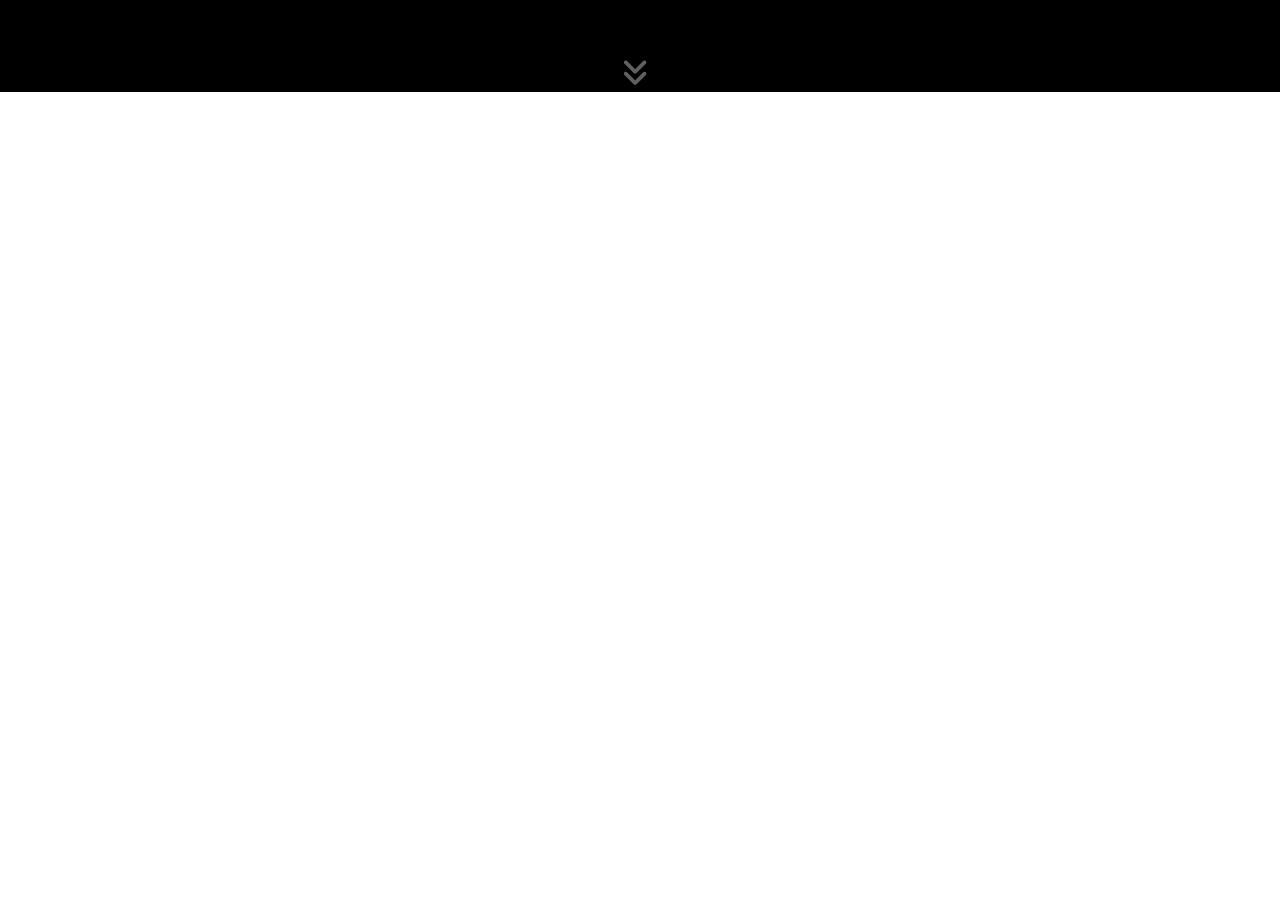
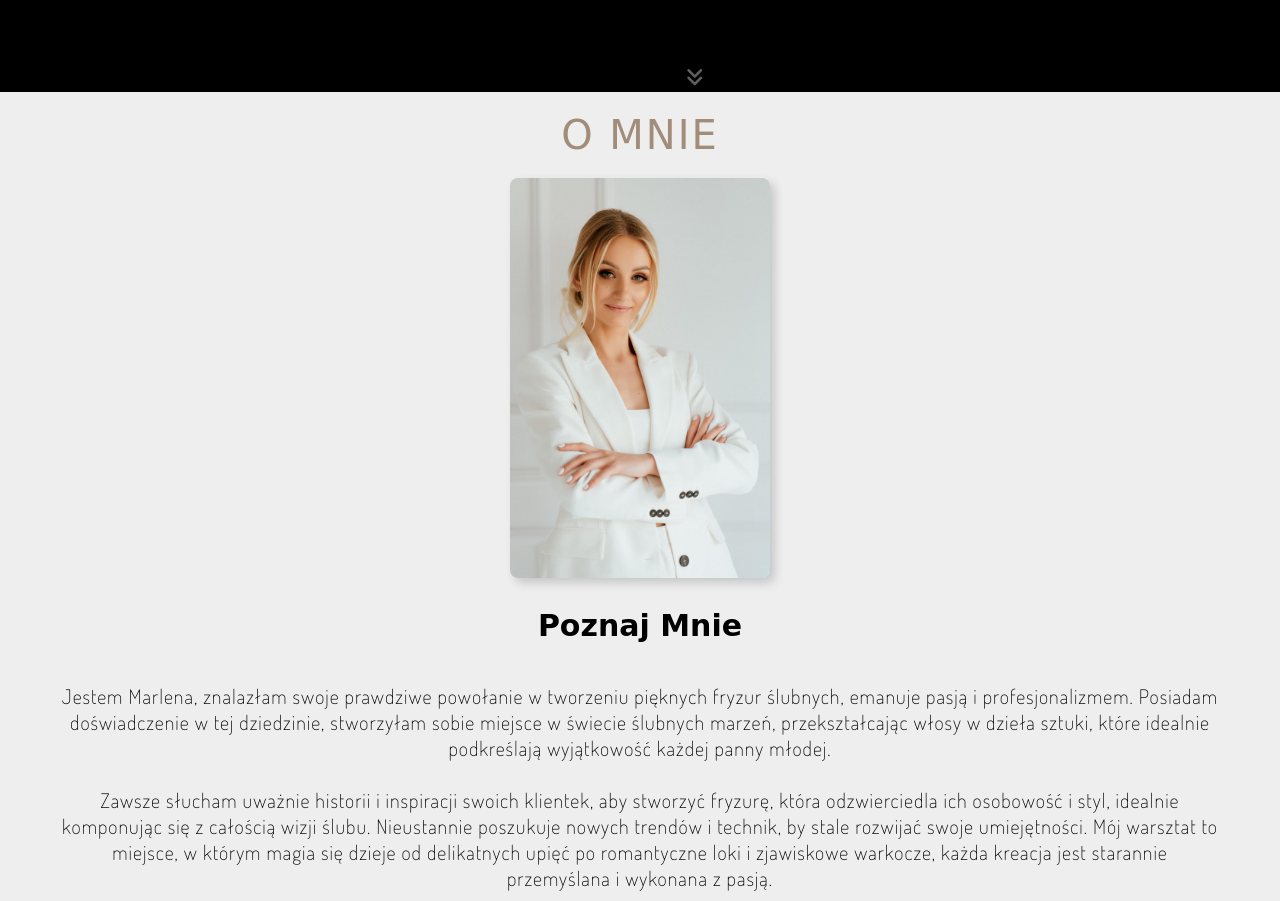
Before and after one commit to SebastianBurakowski/HairAndMakeup, a website: page index.html in a window 1280 px wide. Shown: the part 708-1609 px from the top of the page. Before the commit the page ends 800 px from the top, so only its background shows below. Drawn offline with Linux system fonts and the light colour scheme; a web font is replaced by a local one.

Commit message:
added about section and styles

```diff
--- a/index.html
+++ b/index.html
@@ -42,13 +42,44 @@
 
     <header class="header section-header section">
         <h1 class="header__heading header__tittle">Marlena Burakowska</h1>
-            <p class="header__text">Fryzury Ślubne</p>
+        <h1 class="header__text">Fryzury Ślubne</h1>
         <div class="offer-btn">
             <a href="#offers" class="header__btn btn-special-animation">Poznaj ofertę</a>
         </div>
         <i class="fa-solid fa-angles-down fa-beat-fade header__arrow"></i>
         <video class="header__video" src="../dist/video/header.mp4" loop autoplay muted></video>
     </header>
+
+    <main class="main">
+        <section id="about" class="about">
+            <div class="wrapper">
+                <h2 class="section-heading about__title">O mnie</h2>
+                <div class="about__info">
+                        <img class="about__img" src="../dist/img/about.jpg" alt="zdjęcie Marleny Burakowska z sesji w białej marynarce"
+                           >
+                    <div class="about__box">
+                        <h2 class="about__heading">Poznaj Mnie</h2>
+                        <p class="about__text">
+                            Jestem Marlena, znalazłam swoje prawdziwe powołanie w tworzeniu pięknych fryzur ślubnych,
+                            emanuje pasją i
+                            profesjonalizmem. Posiadam doświadczenie w tej dziedzinie, stworzyłam sobie miejsce w
+                            świecie ślubnych marzeń,
+                            przekształcając włosy w dzieła sztuki, które idealnie podkreślają wyjątkowość każdej panny
+                            młodej. <br> <br>
+                            Zawsze słucham uważnie historii i inspiracji swoich klientek, aby stworzyć fryzurę, która
+                            odzwierciedla ich osobowość i styl,
+                            idealnie komponując się z całością wizji ślubu.
+                            Nieustannie poszukuje nowych trendów i technik, by stale rozwijać swoje umiejętności. Mój
+                            warsztat to miejsce, w którym
+                            magia się dzieje od delikatnych upięć po romantyczne loki i zjawiskowe warkocze, każda
+                            kreacja jest starannie
+                            przemyślana i wykonana z pasją.
+                        </p>
+                    </div>
+                </div>
+            </div>
+        </section>
+    </main>
 
 
 
--- a/src/sass/_components.scss
+++ b/src/sass/_components.scss
@@ -16,7 +16,7 @@
 .section-heading {
     position: relative;
     font-weight: normal;
-    font-size: 2.3rem;
+    font-size: 4rem;
     text-align: center;
     text-transform: uppercase;
     color: $main-color;
@@ -27,7 +27,3 @@
         text-align: right;
     }
 }
-
-.section-padding {
-    padding: 3em 2em;
-}
--- a/src/sass/layout/_base.scss
+++ b/src/sass/layout/_base.scss
@@ -147,7 +147,7 @@
     &__heading {
 
         font-weight: normal;
-        font-size: 4rem;
+        font-size: 3rem;
         padding: .5em 0;
         color: $light-white;
     }
@@ -155,7 +155,7 @@
     &__text {
         font-family: "Dosis", sans-serif;
         font-weight: lighter;
-        font-size: 2rem;
+        font-size: 1.5rem;
         letter-spacing: 10px;
         text-transform: uppercase;
         color: $light-white;
@@ -166,14 +166,14 @@
     &__btn {
         letter-spacing: 1px;
         width: 150px;
+        font-size: 1.5rem;
         color: $light-white;
-        font-size: 2rem;
         background-color: transparent;
         padding: 0.6em 1.2em;
         text-decoration: none;
         text-transform: uppercase;
         border: 1px solid $main-color;
-        border-radius: 8px;
+        border-radius: 6px;
         transition: background-color 1s;
 
         &:hover {
@@ -182,13 +182,59 @@
     }
 
     &__arrow {
-        font-size: 3rem;
-        color: $light-white;
         position: absolute;
         bottom: 5px;
-        left: 50%;
+        left: 55%;
+        font-size: 2rem;
+        color: $light-white;
         margin-left: -18px;
 
     }
 
 }
+
+
+
+.about {
+    background-color: $light-white;
+
+    &__title {
+        padding: .5em 0;
+    }
+
+    &__info {
+        display: flex;
+        justify-content: center;
+        align-items: center;
+        flex-direction: column;
+    }
+
+    &__img {
+        width: 260px;
+        height: 400px;
+        border: none;
+        border-radius: 8px;
+        transition: 3s;
+        box-shadow: 5px 5px 10px rgba($color: #2e2e2e2e, $alpha: 0.2);
+
+    }
+
+    &__heading {
+        font-size: 3rem;
+        padding: 1em 2em;
+        text-align: center;
+
+    }
+
+    &__text {
+        text-align: center;
+        font-family: "Dosis", sans-serif;
+        font-weight: lighter;
+        letter-spacing: 1px;
+        font-size: 2rem;
+        padding: .5em 1em;
+    }
+
+
+
+}
```
Also changed, not shown: dist/css/style.min.css, dist/img/about.jpg (added), src/img/about.jpg (added), 1 other file. Lines whose indentation alone changed are shown as unchanged.
